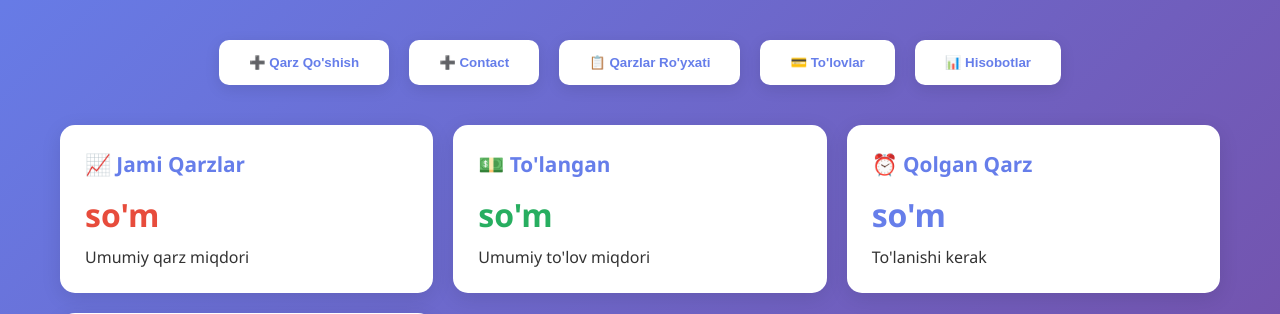
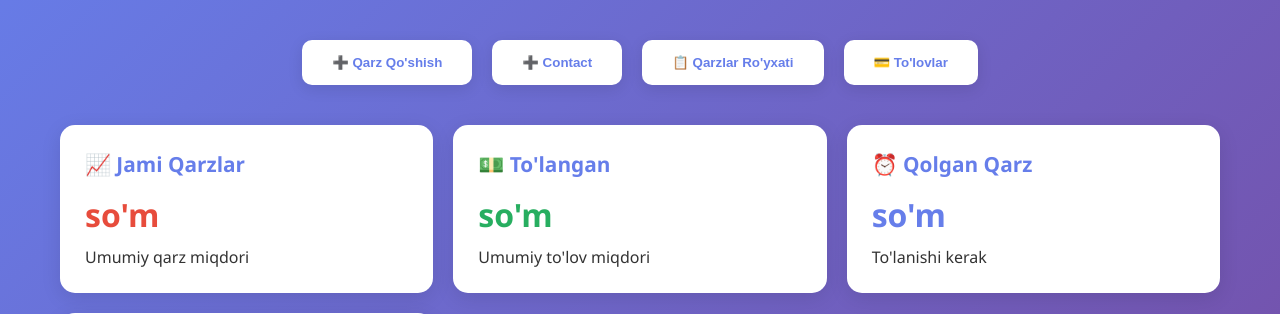
Before and after one commit to Gulrukh07/Debt, a Django app: template templates/apps/home.html in a window 1280 px wide. Shown: the part 112-426 px from the top of the page. Run offline with Django 5.2, Linux system fonts and the light colour scheme; the template is opened without the code that fills it, so the values that code supplies are empty.

Commit message:
reqs.txt and readme

```diff
--- a/apps/urls.py
+++ b/apps/urls.py
@@ -13,5 +13,5 @@
     path("payment-history", PaymentListView.as_view(), name='payment-history'),
     path("payment-form<int:pk>", PaymentFormView.as_view(), name='payment-form'),
     path("payment-delete/<int:pk>", PaymentDeleteView.as_view(), name='payment-delete'),
-    path("payment-dexport", export_payments_csv, name='payment-export')
+    path("payment-dexport", export_payments_csv, name='payment-export'),
 ]
--- a/apps/views.py
+++ b/apps/views.py
@@ -5,7 +5,7 @@
 from django.shortcuts import render
 from django.urls import reverse_lazy
 from django.utils import timezone
-from django.views.generic import CreateView, ListView, FormView, DeleteView
+from django.views.generic import CreateView, ListView, FormView, DeleteView, TemplateView
 
 from apps.forms import DebtModelForm, ContactModelForm, DebtFilterForm, PaymentFilterForm, PaymentModelForm
 from apps.models import Debt, Contact, Category, Payment
--- a/templates/apps/home.html
+++ b/templates/apps/home.html
@@ -172,7 +172,6 @@
             <a href="{% url 'contact-form' %}"><button class="nav-btn">➕ Contact</button></a>
             <a href="{% url 'debt-list' %}"><button class="nav-btn" onclick="showDebtList()">📋 Qarzlar Ro'yxati</button></a>
             <a href="{% url 'payment-history' %}"><button class="nav-btn" onclick="showPayments()">💳 To'lovlar</button></a>
-            <button class="nav-btn" onclick="showReports()">📊 Hisobotlar</button>
         </div>
 
         <div class="dashboard">
```
